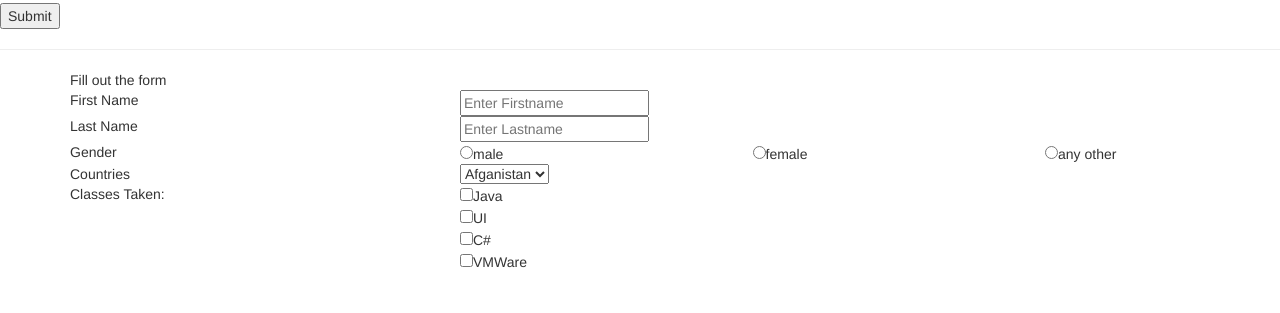
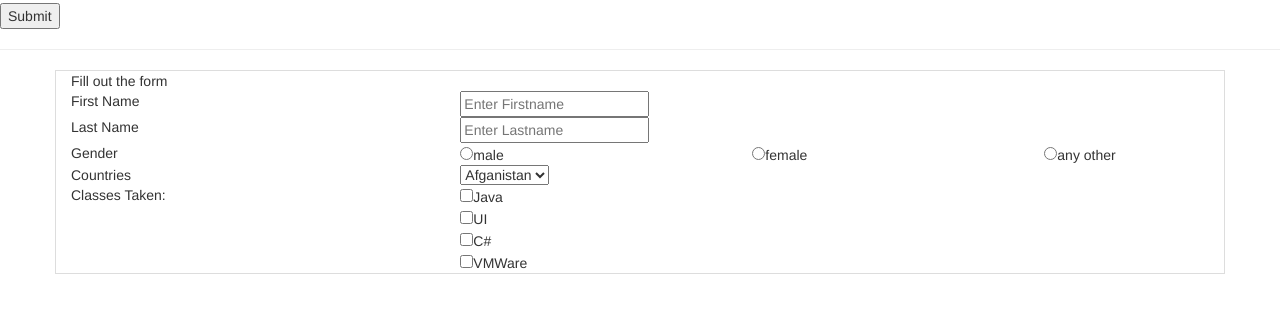
Before and after one commit to silbarb/cubicproject, a website: page project5.1/index.html in a window 1280 px wide. Shown: the part 285-598 px from the top of the page. Drawn offline with nearby package versions, Linux system fonts and the light colour scheme.

Commit message:
adding project5.1

```diff
--- a/project5.1/index.html
+++ b/project5.1/index.html
@@ -117,7 +117,7 @@
 
         <form name="form2" method="get">
 
-            <div class="container">
+            <div class="container table-bordered">
                 <div class="row">
                     <div class="col-md-12">Fill out the form</div>
                     <div class="col-md-4">First Name</div>
```
